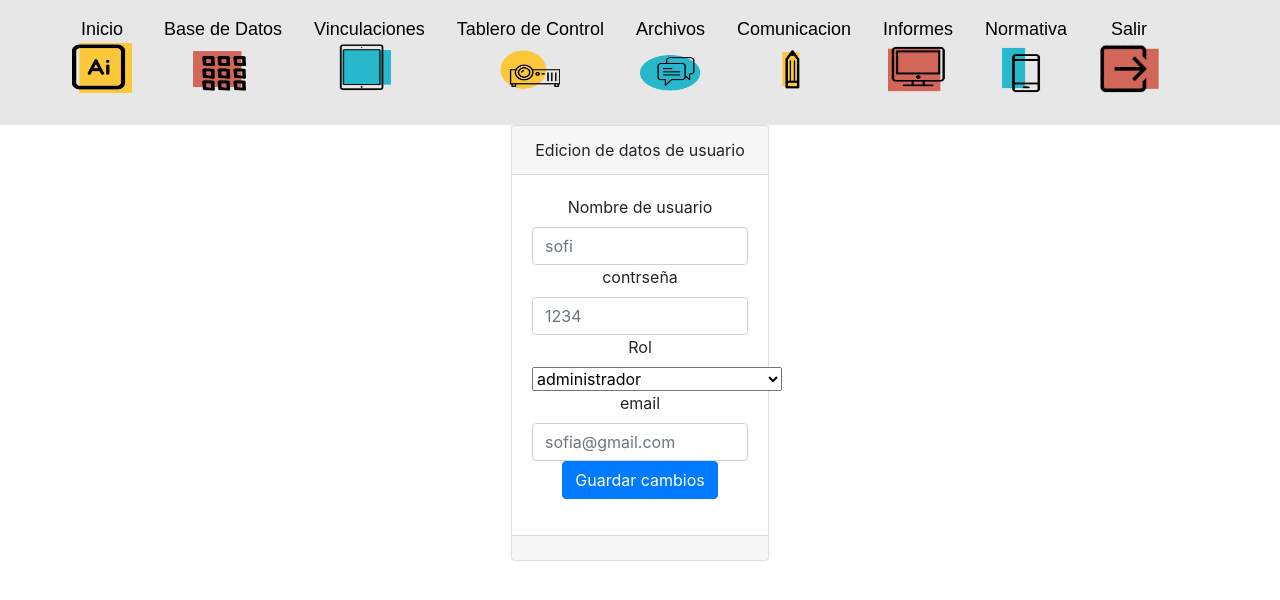
After one commit to Sofilamberti/Proyecto_Contadores, a PHP site: page /editarUsuario.php?id_user=1 in a window 1280 px wide. The commit adds this page. Shown: the top 600 px of the page. Run offline with PHP 8.4, Linux system fonts and the light colour scheme; data comes from the database, SQL or seed files in the repository; some libraries are stand-ins or nearby versions.

Commit message:
editar datos
fijate si podes hacer que el update guarde todo y no solamente el rol

```diff
--- /dev/null
+++ b/editarUsuario.php
@@ -0,0 +1,110 @@
+<?PHP
+ session_start ();
+ ?>
+        <?PHP
+        include ("menu.php");
+        include ("conexion.php");
+
+
+        $id_user=$_GET["id_user"];
+
+
+
+        $instruccion= "select * from usuario where id_user='$id_user'";
+
+        $consulta = mysqli_query ($conexion, $instruccion) or die ("errro al elimianr al usuario");
+
+
+
+
+
+        $instruccion2 = "select * from rol";
+         $consulta2 = mysqli_query ($conexion, $instruccion2) or die ("Fallo en la consulta");
+           $filas=mysqli_num_rows ($consulta2);
+        ?>
+
+ <head>
+     <link rel="stylesheet" type="text/css" href="alertify.css" >
+    <link rel="stylesheet" type="text/css" href="semantic.css" >
+    <link rel="stylesheet" type="text/css" href="default.css" >
+
+    <script src="alertify/alertify.js"></script>
+
+    <script src="https://kit.fontawesome.com/0c4b5fe221.js" crossorigin="anonymous"></script>
+
+    <script src="https://ajax.googleapis.com/ajax/libs/jquery/3.1.0/jquery.min.js"></script>
+    <script src="https://stackpath.bootstrapcdn.com/bootstrap/4.4.1/js/bootstrap.min.js" integrity="sha384-wfSDF2E50Y2D1uUdj0O3uMBJnjuUD4Ih7YwaYd1iqfktj0Uod8GCExl3Og8ifwB6" crossorigin="anonymous"></script>
+ </head>
+
+
+
+<div   class="container-fluid"   style="width: 18rem;" >
+<div class="card text-center">
+  <div class="card-header">
+    Edicion de datos de usuario
+  </div>
+  <div class="card-body" name="userData" id="userData">
+      <form method="post" id="formdata">
+  <?PHP
+           $usuario = mysqli_fetch_array ($consulta);
+           print('<label>Nombre de usuario</label>
+            <input type="text"  placeholder="'.$usuario['user'].'" name="" id="user" class="form-control input-sm">
+                <label>contrseña</label>
+                <input type="text" placeholder="'.$usuario['password'].'"  name="" id="password"  class="form-control"">
+                <label>Rol</label>
+                <select id="id_rol" name="id_rol" style="display:block;width:250px;">
+                   <option  disabled> Seleccione un rol </option>');
+                        for($i=0; $i<$filas; $i++){
+                              $arregloRol= mysqli_fetch_array ($consulta2);
+                    print('<option value="'.$arregloRol['id_rol'].'">'.$arregloRol['descripcion_rol'].'</option>');
+                                                }
+
+
+                 print('</select>
+                       <label>email</label>
+                  <input type="email"  placeholder="'.$usuario['email'].'" id="email" class="form-control input-sm">');
+         ?>
+            <button type="button" class="btn btn-primary"   id="guardarDatos">
+             Guardar cambios
+            </button>
+    </form>
+  </div>
+  <div class="card-footer text-muted">
+
+
+  </div>
+</div>
+
+</div>
+
+
+
+
+
+<script>
+    $(document).ready(function(){
+     $("#guardarDatos").click(function(){
+
+      usuario=$('#user').val();
+      password=$('#password').val();
+      rol=$('#id_rol').val();
+      email=$('#email').val();
+
+      cadena="usuario="+usuario+"&password="+password+"&rol="+rol+"&email="+email;
+
+      $.ajax({
+          url:"/Proyecto_Contadores/actualizarDatosUsuario.php?"+cadena,
+        }).done(function(data) {
+
+
+        alertify.success("Los cambios se realizaron con exito  ");
+        }).fail(function(jqXHR, textStatus, errorThrown) {
+          alertify.error("No se pudo realizar cambios al usuario ");
+          });
+
+
+    });
+});
+
+
+</script>
```
Also changed, not shown: actualizarDatosUsuario.php (added, +20 -0 lines), tablaUsuarios.php (+4 -5 lines).
